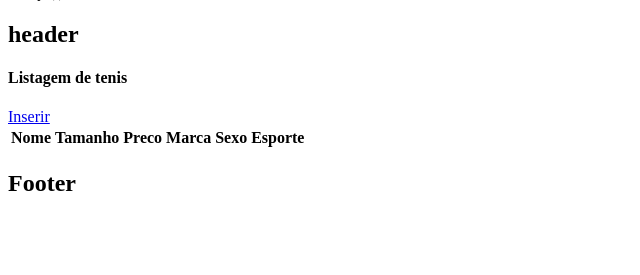
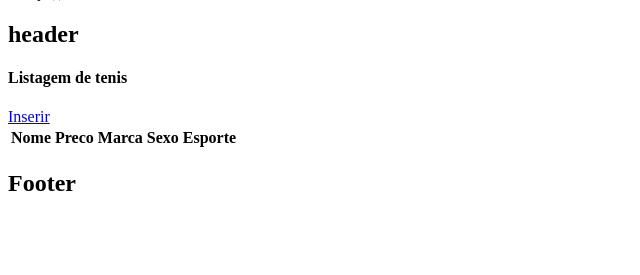
Before and after one commit to Morenofael/crud-tenis, a PHP site: template view/tenis/listar.php in a window 1280 px wide. Shown: the part 25-300 px from the top of the page, without its empty margins (0-640 px from the left). Run offline with PHP 8.4, Linux system fonts and the light colour scheme; the template is opened without the code that fills it: most values are stand-ins (such as "Sample title", 1, 10 or a date in 2020); a stand-in replaces the project's code that opens the database connection; lists and menus that the app fills with data are empty.

Commit message:
remover tamanho

```diff
--- a/dao/TenisDAO.php
+++ b/dao/TenisDAO.php
@@ -22,10 +22,10 @@ class TenisDAO{
 
     public function insert(Tenis $tenis) {
         $sql = "INSERT INTO tenis" .
-                " (nome, tamanho, preco, id_marca, sexo, id_esporte)" .
-                " VALUES (?, ?, ?, ?, ?, ?)";
+                " (nome, preco, id_marca, sexo, id_esporte)" .
+                " VALUES (?, ?, ?, ?, ?)";
         $stmt = $this->conn->prepare($sql);
-        $stmt->execute([$tenis->getNome(), $tenis->getTamanho(),
+        $stmt->execute([$tenis->getNome(),
                         $tenis->getPreco(),
                         $tenis->getMarca()->getId(),
                         $tenis->getSexo(),
@@ -39,7 +39,6 @@ class TenisDAO{
             $tenis = new Tenis();
             $tenis->setId($reg['id'])
                 ->setNome($reg['nome'])
-                ->setTamanho($reg['tamanho'])
                 ->setPreco($reg['preco']);
 
             $marca = new Marca();
--- a/model/Tenis.php
+++ b/model/Tenis.php
@@ -6,7 +6,6 @@ require_once(__DIR__ . "/Marca.php");
 class Tenis{
     private ?int $id;
     private ?string $nome;
-    private ?int $tamanho;
     private ?float $preco;
     private ?Marca $marca;
     private ?string $sexo;
@@ -55,14 +54,6 @@ class Tenis{
         return $this->marca;
     }
 
-    public function setTamanho($tamanho){
-        $this->$tamanho = $tamanho;
-        return $this;
-    }
-    public function getTamanho(){
-        return $this->tamanho;
-    }
-
     public function setSexo($sexo){
         $this->sexo = $sexo;
         return $this;
--- a/service/TenisService.php
+++ b/service/TenisService.php
@@ -9,10 +9,6 @@ class TenisService {
 
         if(! $tenis->getNome()) {
             array_push($erros, "Informe o nome!");
-        }
-
-        if(! $tenis->getTamanho()) {
-            array_push($erros, "Informe o tamanho!");
         }
 
         if(! $tenis->getPreco()) {
--- a/view/tenis/listar.php
+++ b/view/tenis/listar.php
@@ -25,7 +25,6 @@ require(__DIR__ . "/../include/header.php");
     <thead>
         <tr>
             <th>Nome</th>
-            <th>Tamanho</th>
             <th>Preco</th>
             <th>Marca</th>
             <th>Sexo</th>
@@ -38,7 +37,6 @@ require(__DIR__ . "/../include/header.php");
         <?php foreach($tenis as $t): ?>
             <tr>
                 <td><?= $t->getNome(); ?></td>
-                <td><?= $t->getTamanho(); ?></td>
                 <td><?= $t->getPreco(); ?></td>
                 <td><?= $t->getMarca(); ?></td>
                 <td><?= $t->getSexo(); ?></td>
```
